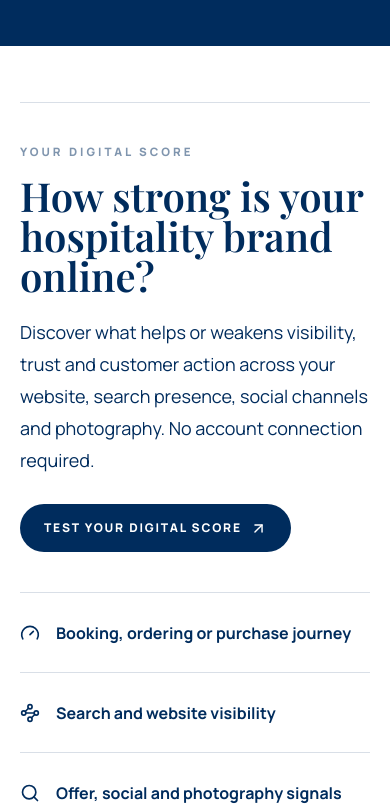
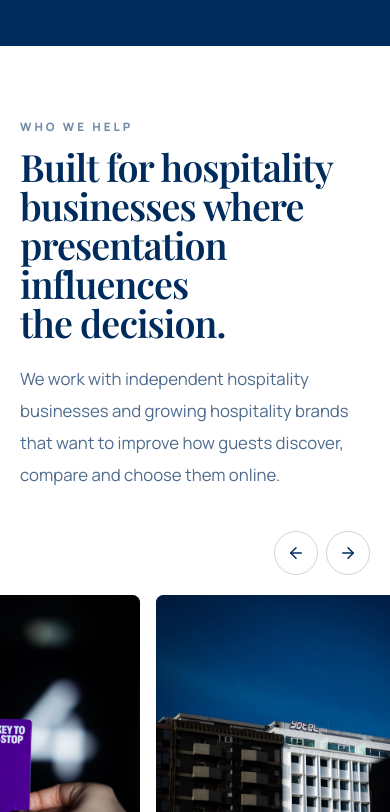
Before and after one commit to HospoCreative/Hospo-Website-New, a Next.js app: page / in a window 390 px wide. Shown: the part 1292-2104 px from the top of the page. Built offline with nearby package versions, Linux system fonts and the light colour scheme; no server answers; the database is empty.

Commit message:
fix gallery motion and redesign digital score card

```diff
--- a/app/page.tsx
+++ b/app/page.tsx
@@ -36,10 +36,10 @@ export default async function Home() {
       <Header locale={locale} />
       <main id="main">
         <Hero locale={locale} />
-        <DigitalScanPromo locale={locale} />
         <WhoWeHelp locale={locale} />
         <DigitalFirstImpression locale={locale} />
         <DigitalRefresh locale={locale} />
+        <DigitalScanPromo locale={locale} />
         <SelectedProjects caseStudies={caseStudies} locale={locale} />
         <FourWaysWeHelp locale={locale} />
         <MarketingJourney locale={locale} />
--- a/components/AutoSlidingGallery.tsx
+++ b/components/AutoSlidingGallery.tsx
@@ -29,7 +29,8 @@ const labels = {
 
 export function AutoSlidingGallery({ items, locale = "en" }: { items: SlidingGalleryItem[]; locale?: Locale }) {
   const scrollerRef = useRef<HTMLDivElement>(null);
-  const [interacting, setInteracting] = useState(false);
+  const positionRef = useRef(0);
+  const pauseUntilRef = useRef(0);
   const [selectedIndex, setSelectedIndex] = useState<number | null>(null);
   const t = labels[locale];
 
@@ -44,17 +45,20 @@ export function AutoSlidingGallery({ items, locale = "en" }: { items: SlidingGal
       const elapsed = Math.min(time - previousTime, 50);
       previousTime = time;
 
-      if (!interacting) {
-        scroller.scrollLeft += elapsed * 0.018;
-        const loopPoint = scroller.scrollWidth / 2;
-        if (scroller.scrollLeft >= loopPoint) scroller.scrollLeft -= loopPoint;
+      const loopPoint = scroller.scrollWidth / 2;
+      if (time < pauseUntilRef.current) {
+        positionRef.current = scroller.scrollLeft;
+      } else {
+        positionRef.current += elapsed * 0.026;
+        if (positionRef.current >= loopPoint) positionRef.current -= loopPoint;
+        scroller.scrollLeft = Math.round(positionRef.current);
       }
       frame = window.requestAnimationFrame(animate);
     };
 
     frame = window.requestAnimationFrame(animate);
     return () => window.cancelAnimationFrame(frame);
-  }, [interacting, items.length]);
+  }, [items.length]);
 
   useEffect(() => {
     if (selectedIndex === null) return;
@@ -75,7 +79,14 @@ export function AutoSlidingGallery({ items, locale = "en" }: { items: SlidingGal
   function move(direction: -1 | 1) {
     const scroller = scrollerRef.current;
     if (!scroller) return;
-    scroller.scrollBy({ left: direction * Math.min(scroller.clientWidth * 0.78, 520), behavior: "smooth" });
+    const loopPoint = scroller.scrollWidth / 2;
+    const distance = Math.min(scroller.clientWidth * 0.78, 520);
+    let target = scroller.scrollLeft + direction * distance;
+    if (target < 0) target += loopPoint;
+    if (target >= loopPoint) target -= loopPoint;
+    pauseUntilRef.current = performance.now() + 700;
+    positionRef.current = target;
+    scroller.scrollTo({ left: target, behavior: "smooth" });
   }
 
   if (!items.length) return null;
@@ -96,12 +107,14 @@ export function AutoSlidingGallery({ items, locale = "en" }: { items: SlidingGal
         role="region"
         aria-label={t.gallery}
         className="gallery-slider -mx-5 overflow-x-auto px-5 sm:-mx-8 sm:px-8"
-        onPointerEnter={() => setInteracting(true)}
-        onPointerLeave={() => setInteracting(false)}
-        onPointerDown={() => setInteracting(true)}
-        onPointerUp={() => setInteracting(false)}
-        onFocusCapture={() => setInteracting(true)}
-        onBlurCapture={() => setInteracting(false)}
+        onPointerDown={() => { pauseUntilRef.current = performance.now() + 900; }}
+        onPointerUp={() => { positionRef.current = scrollerRef.current?.scrollLeft ?? positionRef.current; }}
+        onPointerCancel={() => { positionRef.current = scrollerRef.current?.scrollLeft ?? positionRef.current; }}
+        onScroll={() => {
+          if (performance.now() < pauseUntilRef.current && scrollerRef.current) {
+            positionRef.current = scrollerRef.current.scrollLeft;
+          }
+        }}
       >
         <div className="flex w-max gap-4 pr-4 sm:gap-5 sm:pr-5">
           {[0, 1].map((setIndex) => (
--- a/components/DigitalScanPromo.tsx
+++ b/components/DigitalScanPromo.tsx
@@ -1,4 +1,4 @@
-import { ArrowUpRight, Gauge, Search, Waypoints } from "lucide-react";
+import { ArrowUpRight } from "lucide-react";
 import Link from "next/link";
 import { localizedPath, type Locale } from "@/lib/i18n";
 import { Reveal } from "./Reveal";
@@ -6,41 +6,37 @@ import { Reveal } from "./Reveal";
 const content = {
   en: {
     eyebrow: "Your digital score",
-    title: "How strong is your hospitality brand online?",
-    body: "Discover what helps or weakens visibility, trust and customer action across your website, search presence, social channels and photography. No account connection required.",
+    title: "How strong is your digital presence?",
+    body: "Get a quick public review of how clearly customers can find you, understand your offer and take the next step. No account connection required.",
     cta: "Test your digital score",
-    points: ["Booking, ordering or purchase journey", "Search and website visibility", "Offer, social and photography signals"]
+    points: ["Visibility", "Customer journey", "Brand presentation"]
   },
   pt: {
     eyebrow: "A sua pontuação digital",
-    title: "Qual é a força da sua marca de hotelaria online?",
-    body: "Descubra o que reforça ou enfraquece a visibilidade, a confiança e a ação dos clientes no website, pesquisa, redes sociais e fotografia. Não é necessário ligar qualquer conta.",
+    title: "Qual é a força da sua presença digital?",
+    body: "Receba uma análise pública rápida sobre a facilidade com que os clientes encontram o negócio, compreendem a oferta e avançam para o próximo passo. Não é necessário ligar qualquer conta.",
     cta: "Teste a sua presença digital",
-    points: ["Percurso de reserva, pedido ou compra", "Visibilidade na pesquisa e no website", "Sinais da oferta, redes sociais e fotografia"]
+    points: ["Visibilidade", "Percurso do cliente", "Apresentação da marca"]
   }
 } as const;
-
-const icons = [Gauge, Waypoints, Search];
 
 export function DigitalScanPromo({ locale = "en" }: { locale?: Locale }) {
   const copy = content[locale];
   return (
-    <section className="bg-white px-5 py-[var(--hc-section-compact)] text-ink sm:px-8">
-      <Reveal className="mx-auto grid max-w-7xl gap-10 border-y border-ink/15 py-10 lg:grid-cols-[1fr_0.8fr] lg:items-center lg:gap-16">
-        <div>
-          <p className="section-eyebrow text-ink/50">{copy.eyebrow}</p>
-          <h2 className="mt-4 max-w-3xl font-serif text-[clamp(2.5rem,5vw,4rem)] font-semibold leading-none">{copy.title}</h2>
-          <p className="mt-5 max-w-2xl text-lg leading-8 text-ink/68">{copy.body}</p>
-          <Link href={localizedPath("/digital-scan", locale)} className="mt-7 inline-flex min-h-12 items-center gap-2 rounded-full bg-ink px-6 py-3 text-xs font-black uppercase tracking-[0.15em] text-white transition hover:-translate-y-0.5">
-            {copy.cta}<ArrowUpRight size={17} aria-hidden="true" />
-          </Link>
+    <section className="bg-white px-5 pb-[var(--hc-section-compact)] text-ink sm:px-8">
+      <Reveal className="relative mx-auto max-w-7xl overflow-hidden border border-ink/15 bg-ink px-6 py-7 text-white shadow-soft sm:px-8 sm:py-9 lg:grid lg:grid-cols-[minmax(0,1fr)_auto] lg:items-center lg:gap-12">
+        <span aria-hidden="true" className="absolute left-0 top-0 h-1 w-24 bg-yellow" />
+        <div className="max-w-4xl">
+          <p className="section-eyebrow text-yellow">{copy.eyebrow}</p>
+          <h2 className="mt-3 font-serif text-[clamp(2rem,3.4vw,3.25rem)] font-semibold leading-[1.02]">{copy.title}</h2>
+          <p className="mt-4 max-w-3xl text-base leading-7 text-white/70 sm:text-lg">{copy.body}</p>
+          <ul className="mt-5 flex flex-wrap gap-x-5 gap-y-2 text-xs font-bold uppercase tracking-[0.12em] text-white/65">
+            {copy.points.map((point) => <li key={point} className="flex items-center gap-2"><span aria-hidden="true" className="size-1.5 rounded-full bg-yellow" />{point}</li>)}
+          </ul>
         </div>
-        <ul className="grid gap-4">
-          {copy.points.map((point, index) => {
-            const Icon = icons[index];
-            return <li key={point} className="flex min-h-16 items-center gap-4 border-t border-ink/15 pt-4 text-base font-bold"><Icon className="shrink-0 text-ink" size={20} aria-hidden="true" />{point}</li>;
-          })}
-        </ul>
+        <Link href={localizedPath("/digital-scan", locale)} className="mt-7 inline-flex min-h-12 shrink-0 items-center justify-center gap-2 rounded-full bg-white px-6 py-3 text-xs font-black uppercase tracking-[0.15em] text-ink transition hover:-translate-y-0.5 hover:bg-yellow lg:mt-0">
+          {copy.cta}<ArrowUpRight className="text-yellow" size={17} aria-hidden="true" />
+        </Link>
       </Reveal>
     </section>
   );
```
